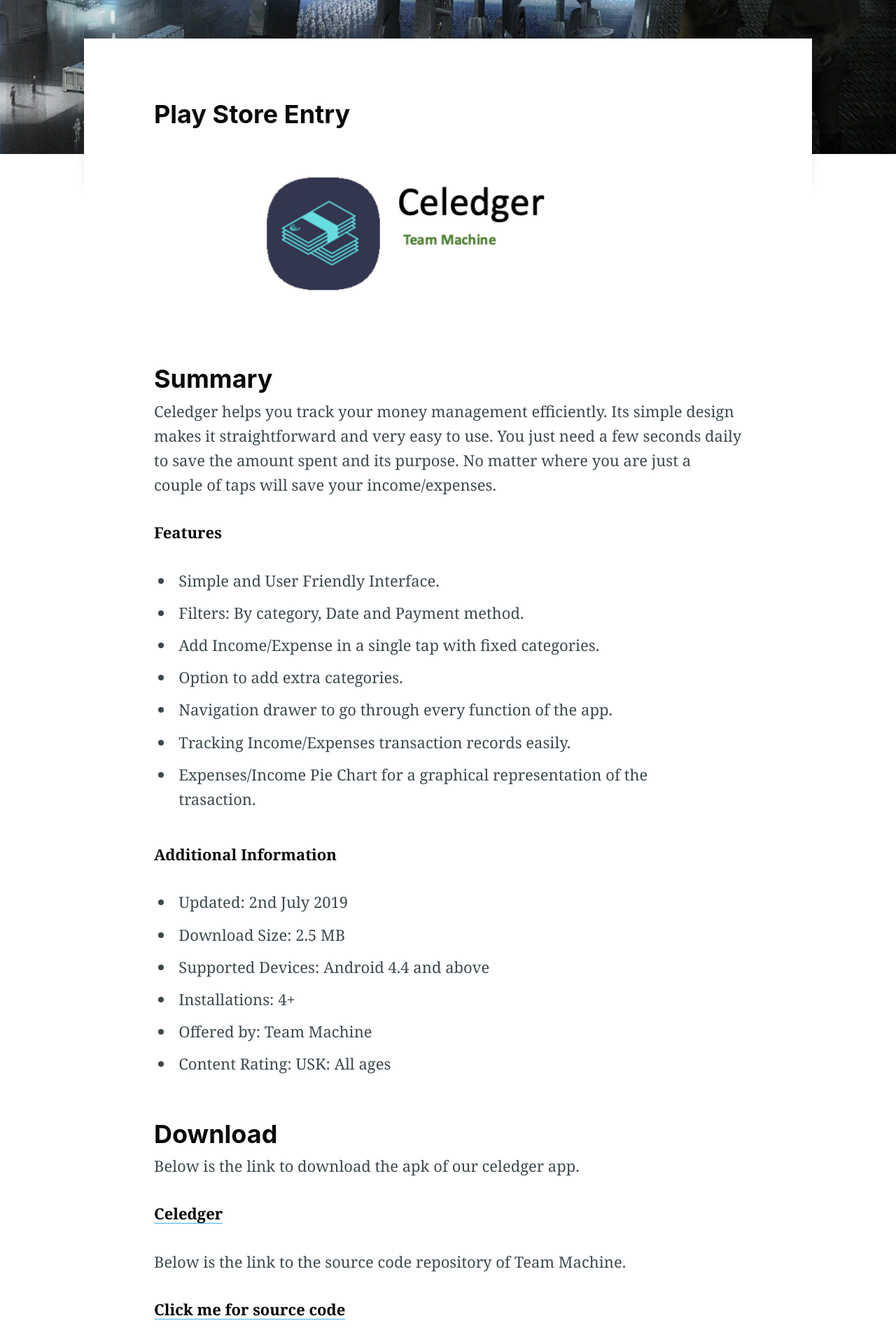
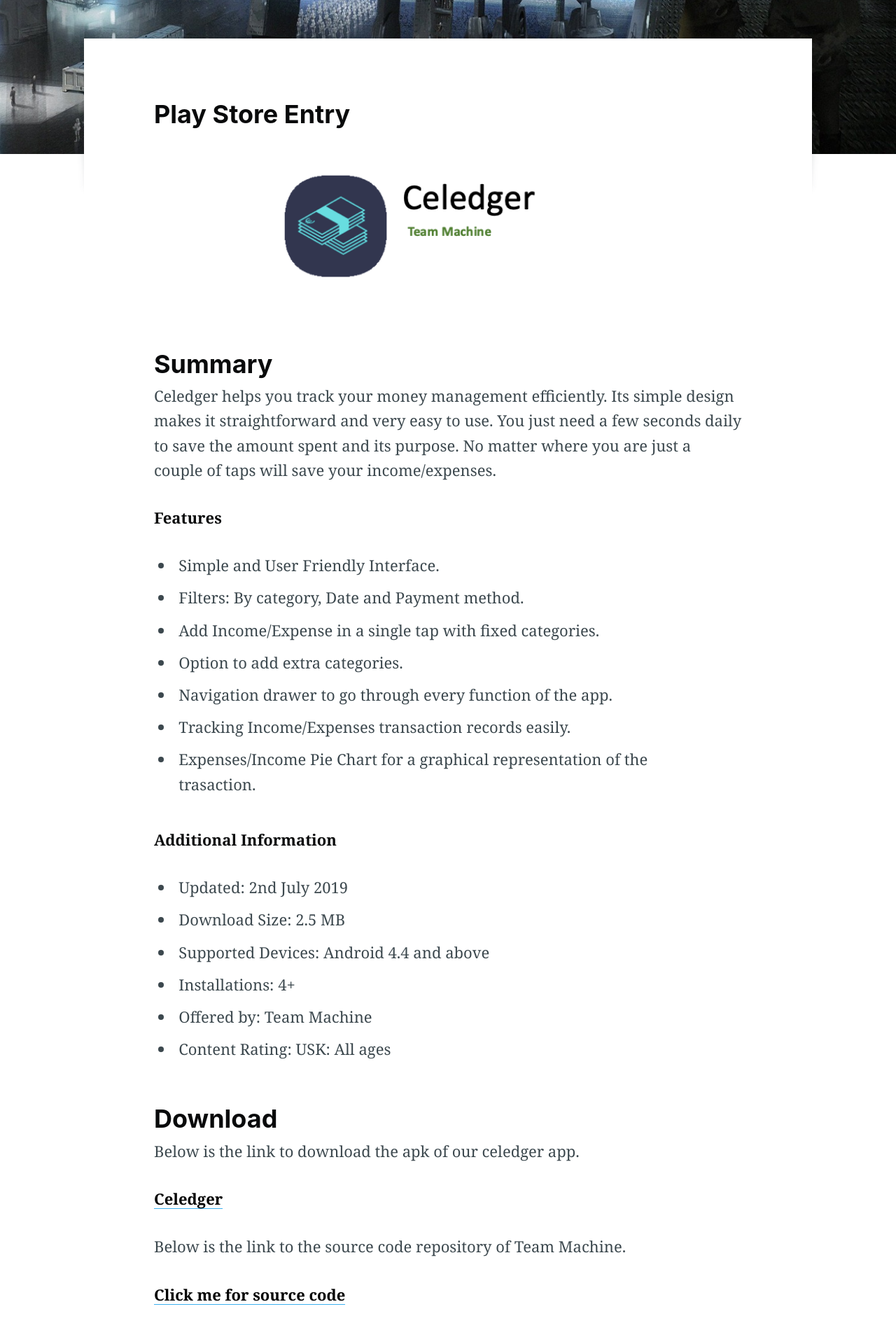
Before and after one commit to DBSE-teaching/isee2019-TeamMachine, a Jekyll site: the page built from docs/_posts/2019-07-03-Simulated-Play-Store-Entry.md, in a window 1280 px wide. Shown: the part 841-2761 px from the top of the page at 70% size. Built offline with Jekyll 4.4.1, drawn with Linux system fonts in a browser that asks for light colours; nearby versions of some CDN libraries; comment, search, counter and statistics services are not loaded.

Commit message:
Update 2019-07-03-Simulated-Play-Store-Entry.md

```diff
--- a/docs/_posts/2019-07-03-Simulated-Play-Store-Entry.md
+++ b/docs/_posts/2019-07-03-Simulated-Play-Store-Entry.md
@@ -12,7 +12,7 @@
 
 ## Play Store Entry
 
-![applogo]({{site.baseurl}}/images/applogo.png "applogo"){:height="40%" width="70%"}
+![applogo]({{site.baseurl}}/images/applogo.png "applogo"){:height="36%" width="63%"}
 
 ## Summary
 
```
